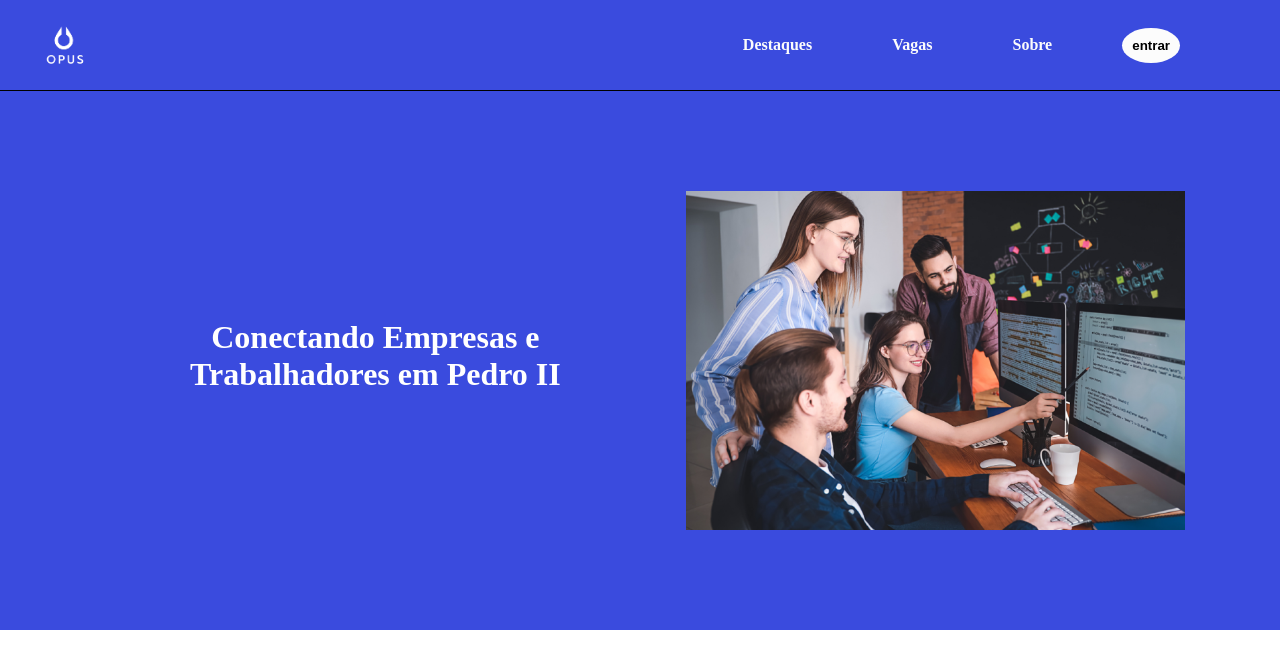
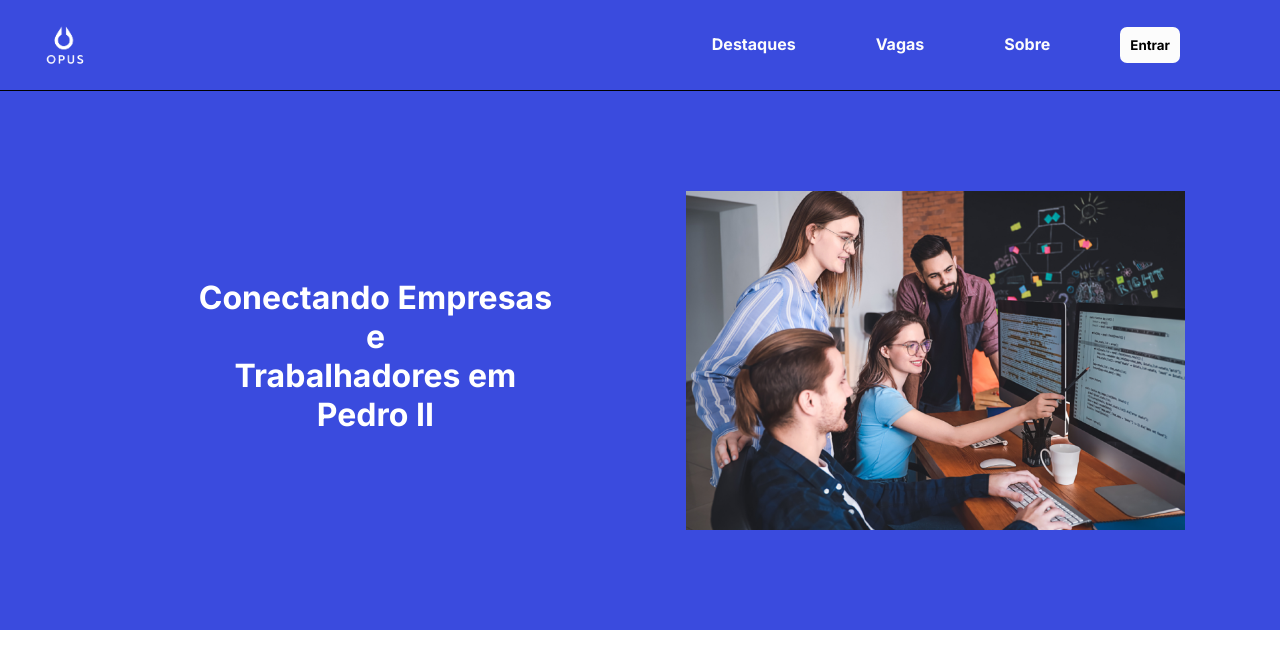
Before and after one commit to ruanvictordev/opus, a React (Vite) app in the folder client/: page / in a window 1280 px wide. Shown: the top 668 px of the page. Built offline with nearby package versions, Linux system fonts and the light colour scheme.

Commit message:
Adicionei fonte inter e ajustes nos botões

```diff
--- a/client/index.html
+++ b/client/index.html
@@ -5,6 +5,10 @@
     <link rel="icon" type="image/svg+xml" href="src/assets/img/opus_logo.jpeg" />
     <meta name="viewport" content="width=device-width, initial-scale=1.0" />
     <title>Opus</title>
+    <!-- Fonte -->
+    <link rel="preconnect" href="https://fonts.googleapis.com">
+    <link rel="preconnect" href="https://fonts.gstatic.com" crossorigin>
+    <link href="https://fonts.googleapis.com/css2?family=Inter:ital,opsz,wght@0,14..32,100..900;1,14..32,100..900&family=Nunito:ital,wght@0,200..1000;1,200..1000&display=swap" rel="stylesheet">
   </head>
   <body>
     <div id="root"></div>
--- a/client/src/components/Header/Navbar.tsx
+++ b/client/src/components/Header/Navbar.tsx
@@ -56,7 +56,7 @@
                     animate={{ x: 0, opacity: 1 }}
                     transition={{ ease: "easeOut", duration: 0.5 }}
                   >
-                    <S.StyledLinkMobile to="">entrar</S.StyledLinkMobile>
+                    <S.StyledLinkMobile to="">Entrar</S.StyledLinkMobile>
                   </motion.div>
                 </S.DivM>
               </S.DivR>
@@ -71,7 +71,7 @@
             <S.StyledLink to="">Destaques</S.StyledLink>
             <S.StyledLink to="">Vagas</S.StyledLink>
             <S.StyledLink to="">Sobre</S.StyledLink>
-            <S.Button>entrar</S.Button>
+            <S.Button>Entrar</S.Button>
           </S.Div>
         </S.Nav>
       </S.Main>
--- a/client/src/components/Header/styles.ts
+++ b/client/src/components/Header/styles.ts
@@ -28,6 +28,10 @@
   font-weight:bold;
   color:${theme.colors.colorFour};// importando o theme usa as colores que la tem
   margin-left:60px;
+
+  &:hover {
+    box-shadow: 0px 8px 15px rgba(0, 0, 0, 0.3);
+  }
 `;
 
 export const StyledLinkMobile = Styled(Link)`
@@ -41,11 +45,15 @@
 export const Button = Styled.button`
   color:black;
   background:${theme.colors.colorFour};
-  border-radius:50%;
+  border-radius:7px;
   padding:10px;
   margin:0px 60px 0px 60px;
   border:none;
   font-weight:bold;
+
+  &:hover {
+    box-shadow: 0px 8px 15px rgba(0, 0, 0, 0.8);
+  }
 
 `;
 
--- a/client/src/styles/globalStyles.ts
+++ b/client/src/styles/globalStyles.ts
@@ -1,5 +1,5 @@
 import { createGlobalStyle } from "styled-components";
-import { theme } from "./theme";
+// import { theme } from "./theme";
 
 export const GlobalStyles = createGlobalStyle`
     *{
@@ -7,9 +7,11 @@
     padding:0px;
     box-sizing: border-box;
     }
-    /* body{
-    background: ${theme.colors.colorFour};
-
-    } */
+    button{
+        cursor:pointer;
+    }
+    body, button, input{
+        font-family: "Inter", sans-serif;
+    }
 
 `;
```
